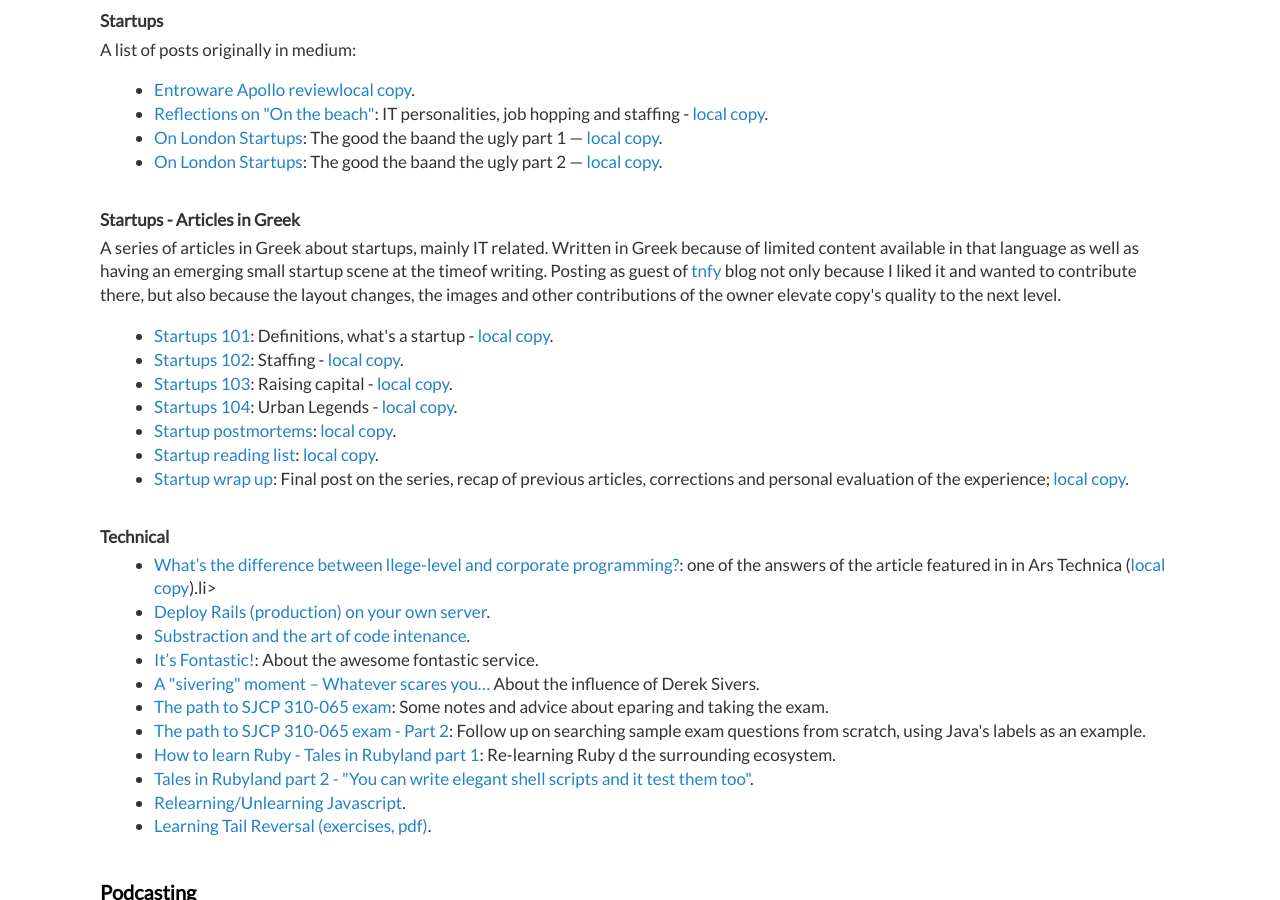
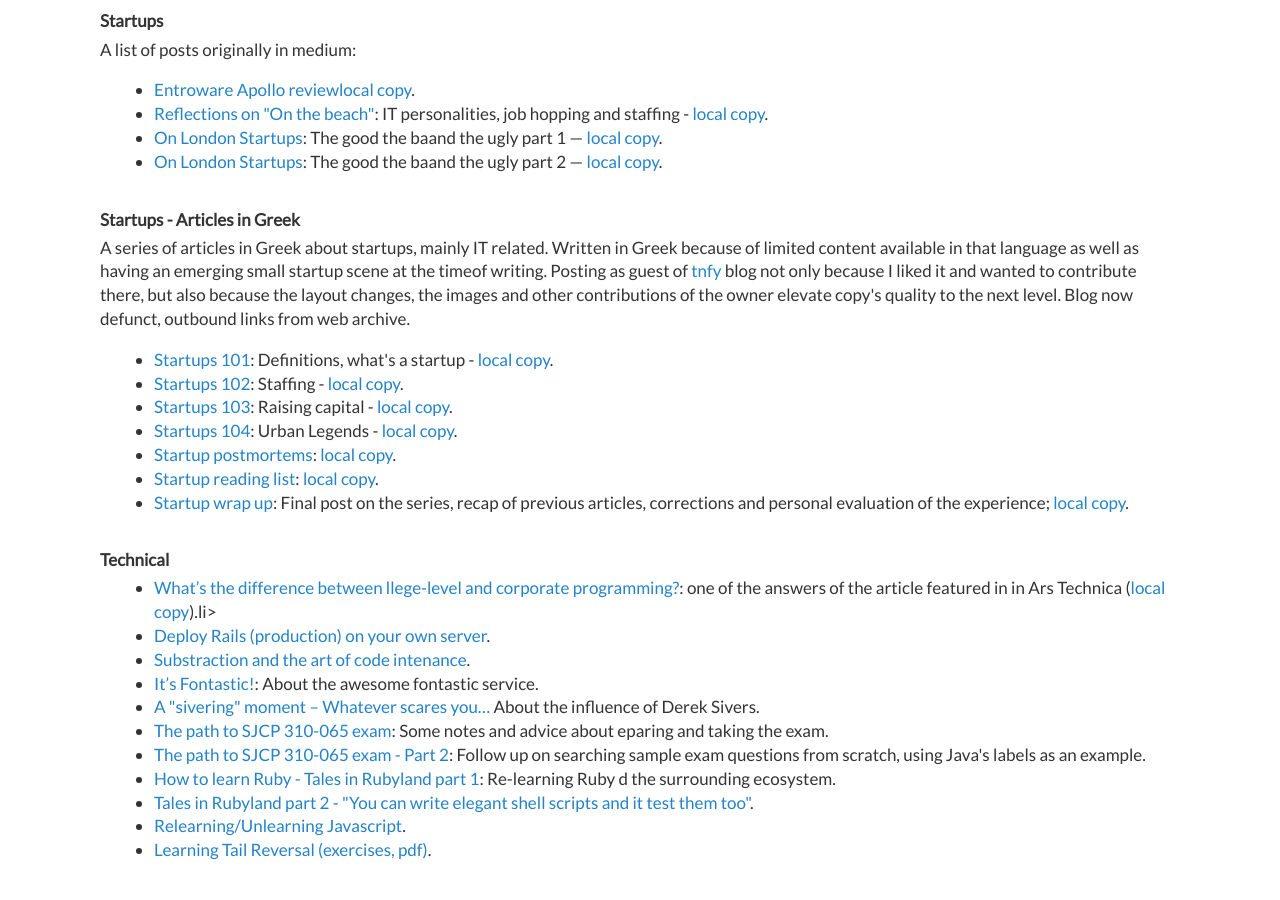
Before and after one commit to dimitrismistriotis/dimitrismistriotis.github.io, a Jekyll site: the page built from index.html, in a window 1280 px wide and 900 px high, scrolled down 2503 px. Built offline with Jekyll 4.4.1, drawn with Linux system fonts in a browser that asks for light colours; the list of posts is cut into pages by our own code.

Commit message:
TNFY: Post 7 (links and screenshot).

```diff
--- a/index.html
+++ b/index.html
@@ -152,10 +152,10 @@
     A series of articles in Greek about startups, mainly IT related. Written in
     Greek because of limited content available in that language as well as
     having an emerging small startup scene at the timeof writing. Posting as
-    guest of <a href="http://tnfy.gr/">tnfy</a> blog not only because I liked
+    guest of <a href="https://web.archive.org/web/20160312193504/http://tnfy.gr/">tnfy</a> blog not only because I liked
     it and wanted to contribute there, but also because the layout changes, the
     images and other contributions of the owner elevate copy's quality to the
-    next level.
+    next level. Blog now defunct, outbound links from web archive.
 
     <ul>
       <li><a href="http://tnfy.gr/2013/11/18/startups-101/">Startups 101</a>: Definitions, what's a startup -
@@ -170,7 +170,7 @@
           <a href="/2014/01/02/201_postmortems.html">local copy</a>.</li>
       <li><a href="http://tnfy.gr/2014/02/27/5-books-for-a-startup-library/">Startup reading list</a>:
           <a href="/2014/02/04/startup_bookshelf.html">local copy</a>.</li>
-      <li><a href="http://tnfy.gr/2014/03/11/war-is-over-lets-party/">Startup wrap up</a>:
+      <li><a href="https://web.archive.org/web/20160405132753/http://tnfy.gr/2014/03/11/war-is-over-lets-party/">Startup wrap up</a>:
         Final post on the series, recap of previous articles, corrections and personal evaluation of the experience;
         <a href="/2014/03/06/war_is_over.html">local copy</a>.</li>
     </ul>
```
Also changed, not shown: 1 other file.
